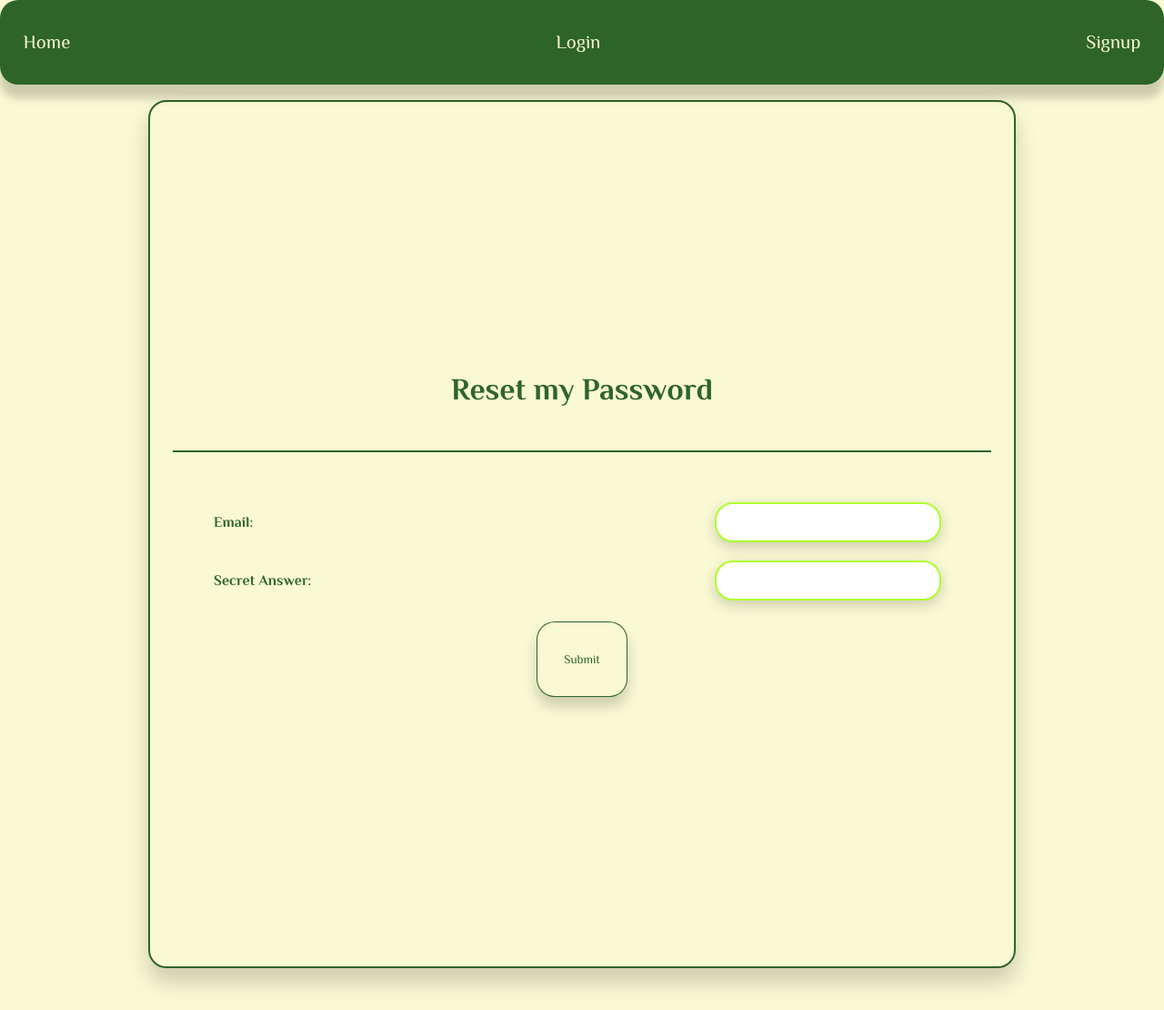
After one commit to sid-s1/Project-2, a Flask app: page /forgot_password in a window 1280 px wide. The commit adds this page. Shown: the whole page at 91% size. Run offline with Flask 2, Linux system fonts and the light colour scheme; some libraries are stand-ins or nearby versions.

Commit message:
Added forgot my password functionality - edited signup page, db, login page; added secret question page, reset password page.

```diff
--- a/app.py
+++ b/app.py
@@ -108,13 +108,14 @@ def signup_process():
     email = request.form.get('email')
     password = request.form.get('entered_password')
     address = request.form.get('home')
+    secret_answer = request.form.get('sec_answer')
     if app_service.is_valid_email(email):
         if app_service.check_email_db(email) == False:
             hashed_password = app_service.hash(password)
             geocoded_address = app_service.geocode_address(address)
             home_latitude = geocoded_address[0]
             home_longitude = geocoded_address[1]
-            app_service.create_user_on_db(first_name,email,hashed_password,home_latitude,home_longitude)
+            app_service.create_user_on_db(first_name,email,hashed_password,home_latitude,home_longitude,secret_answer)
             return redirect('/login')
         else:
             user_name = app_service.retrieve_userName(email)
@@ -164,6 +165,47 @@ def logout():
         session.pop('email')
     return redirect('/')
 
+@app.route('/forgot_password')
+def forgot_password():
+    if session.get('email') == None:
+        return render_template('forgot_password.html',user=session.get('email'))
+    else:
+        email = session.get('email')
+        user_name = app_service.retrieve_userName(email)
+        return render_template('logged_in.html',user=email,user_name=user_name)
+
+@app.route('/forgot_password',methods=["POST"])
+def forgot_password_action():
+    if session.get('email') == None:
+        email = request.form.get('email')
+        user_answer = request.form.get('secret_answer')
+        if app_service.check_email_db(email):
+            registered_answer = app_service.retrieve_sec_answer(email)
+            if app_service.check_sec_answer(user_answer,registered_answer):
+                user_name = app_service.retrieve_userName(email)
+                return render_template('reset_password.html',email=email,user_name=user_name,user=session.get('email'))
+            else:
+                return render_template('forgot_password.html',wrong_secret=True,user=session.get('email'))
+        else:
+            return render_template('forgot_password.html',no_email=True,user=session.get('email'))
+    else:
+        email = session.get('email')
+        user_name = app_service.retrieve_userName(email)
+        return render_template('logged_in.html',user=email,user_name=user_name)
+
+@app.route('/secret_cred_check',methods=["POST"])
+def secret_cred():
+    if session.get('email') == None:
+        email = request.form.get('email')
+        entered_password = request.form.get('entered_password')
+        hashed_password = app_service.hash(entered_password)
+        app_service.change_user_pw(email,hashed_password)
+        return redirect('/login')
+    else:
+        email = session.get('email')
+        user_name = app_service.retrieve_userName(email)
+        return render_template('logged_in.html',user=email,user_name=user_name)
+
 @app.route('/add_item')
 def add_item_page():
     email = session.get('email')
--- a/app_service.py
+++ b/app_service.py
@@ -94,15 +94,15 @@ def hash(password):
 def check_password(password,hashed_password):
     return bcrypt.checkpw(password.encode(),hashed_password.encode())
 
-def create_user_on_db(first_name,email,password,lat,long):
+def create_user_on_db(first_name,email,password,lat,long,sec_answer):
     if check_email_db(email):
         return 'exists'
     else:
         conn = psycopg2.connect(DATABASE_URL)
         cur = conn.cursor()
         cur.execute("""
-        INSERT INTO users(first_name,email,password,latitude,longitude) VALUES(%s,%s,%s,%s,%s)
-        """,(first_name,email,password,lat,long))
+        INSERT INTO users(first_name,email,password,latitude,longitude,secret) VALUES(%s,%s,%s,%s,%s,%s)
+        """,(first_name,email,password,lat,long,sec_answer))
         conn.commit()
         cur.close()
 
@@ -155,6 +155,27 @@ def retrieve_userName(email):
     """,(email,))
     user_name = cur.fetchall()[0][0]
     return user_name
+
+def retrieve_sec_answer(email):
+    conn = psycopg2.connect(DATABASE_URL)
+    cur = conn.cursor()
+    cur.execute("""
+    SELECT secret FROM users WHERE email=%s
+    """,(email,))
+    registered_answer = cur.fetchall()[0][0]
+    return registered_answer
+
+def check_sec_answer(submitted,registered):
+    return submitted.lower() == registered.lower()
+
+def change_user_pw(email,password):
+    conn = psycopg2.connect(DATABASE_URL)
+    cur = conn.cursor()
+    cur.execute("""
+    UPDATE users SET password=%s WHERE email=%s
+    """,(password,email))
+    conn.commit()
+    cur.close()
 
 def retrieve_stores(userID):
     stores = []
--- /dev/null
+++ b/templates/forgot_password.html
@@ -0,0 +1,36 @@
+{% extends 'base.html' %}
+
+{% block body %}
+    <section class="centered-list-display">
+        <div class="centered-list-child signup-flex" id="signup-fields">
+            <header>
+                <h3>Reset my Password</h3>
+            </header>
+            <div class="guidelines-for-signup">
+                {% if no_email %}
+                <h5>You might have entered the wrong email! Or maybe you need to
+                    <a href="{{ url_for('signup_page') }}">signup</a>?
+                </h5>
+                {% endif %}
+                {% if wrong_secret %}
+                <h5>You have entered the wrong secret answer! Please try again!</h5>
+                {% endif %}
+            </div>
+            <form action="/forgot_password" method="POST" class="signup-flex">
+                <label for="email" class="label-flex">
+                    <p>Email:</p>
+                    <input type="text" required name="email" class="bordered-input-box login-input" id="login-email">
+                </label>
+                <label for="email" class="label-flex">
+                    <p>Secret Answer:</p>
+                    <input type="password" required name="secret_answer" class="bordered-input-box login-input" id="login-email">
+                </label>
+                <div class="centering-container">
+                    <button id="form-btn">
+                        Submit
+                    </button>
+                </div>
+            </form>
+        </div>
+    </section>
+{% endblock %}
--- a/templates/login_page.html
+++ b/templates/login_page.html
@@ -21,6 +21,11 @@
                     </button>
                 </div>
             </form>
+            <div class="centering-container">
+                <a href="{{ url_for('forgot_password') }}">
+                    Forgot my password
+                </a>
+            </div>
         </div>
     </section>
     {% if unmatched %}
--- a/templates/signup_page.html
+++ b/templates/signup_page.html
@@ -38,6 +38,10 @@
                 <label for="home" class="label-flex">
                     <p>Home Address</p>
                     <input type="text" required name="home" class="bordered-input-box" id="home-address">
+                </label>
+                <label for="secret_answer" class="label-flex">
+                    <p>What would you like to set as your reminder for your password?</p>
+                    <input type="password" required name="sec_answer" class="bordered-input-box" id="sec-answer">
                 </label>
                 <div class="centering-container">
                     <button id="form-btn">
```
Also changed, not shown: static/reset_pw.js (added, +146 -0 lines), templates/reset_password.html (added, +40 -0 lines), templates/secret_question.html (added, +24 -0 lines).
